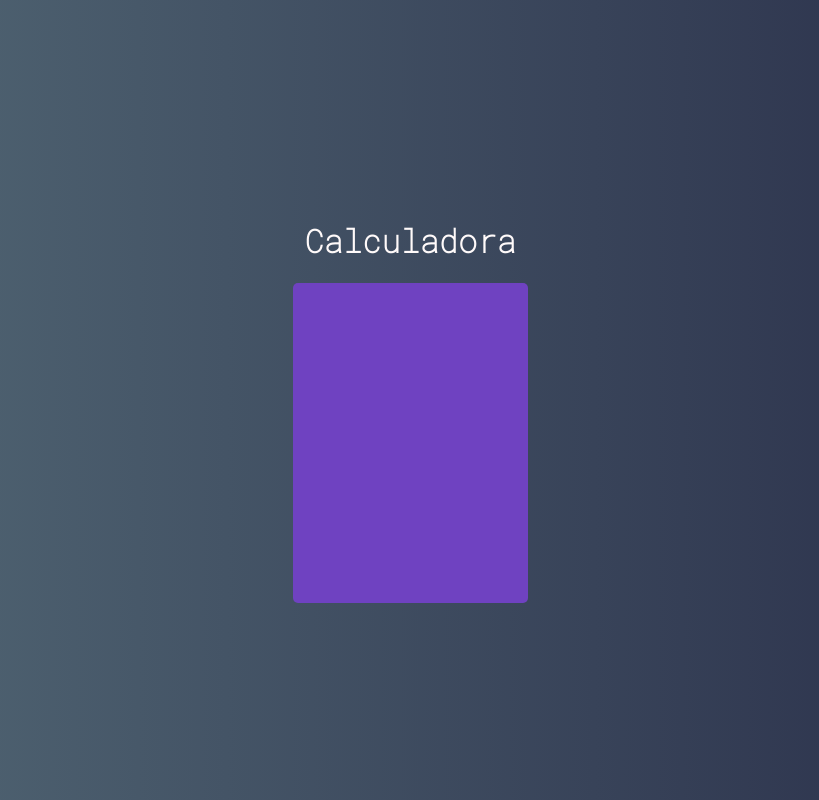
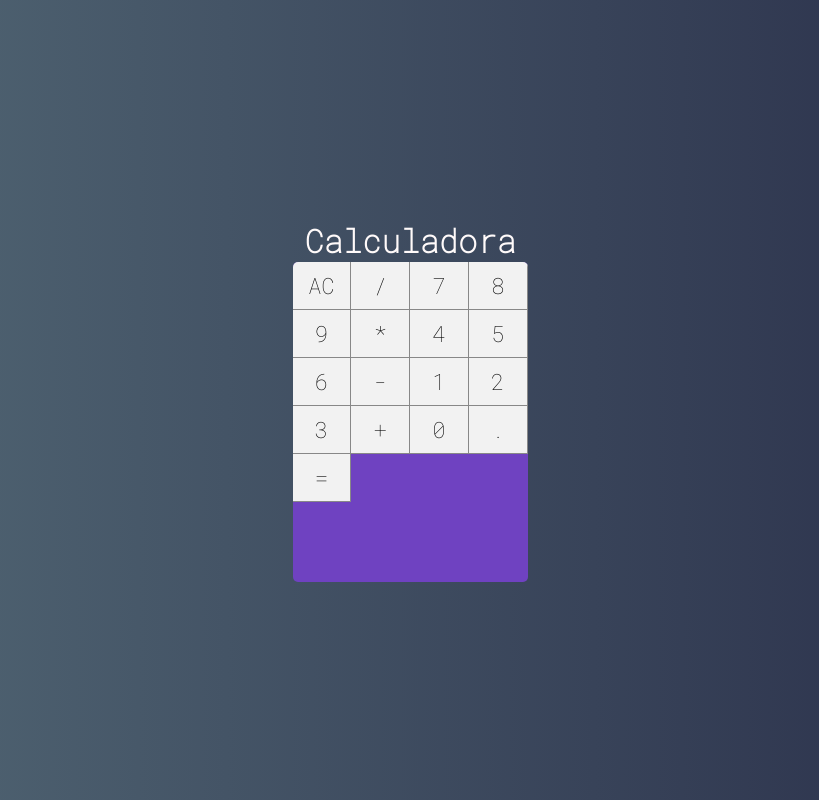
Before and after one commit to TonyDev77/calculator-react, a React (Create React App) app: page / in a window 1280 px wide. Shown: the whole page, without its empty margins (230-1049 px from the left). Built offline with nearby package versions, Linux system fonts and the light colour scheme.

Commit message:
Buttons calculator created

```diff
--- /dev/null
+++ b/src/components/Button.css
@@ -0,0 +1,13 @@
+:root {
+    --bg-button: #f2f2f2;
+    --border-button: solid 1px #888;
+}
+
+.button {
+    font-size: 1.4em;
+    background-color: var(--bg-button);
+    border: none;
+    border-right: var(--border-button);
+    border-bottom: var(--border-button);
+    outline: none;
+}
--- /dev/null
+++ b/src/components/Button.jsx
@@ -0,0 +1,8 @@
+import React from "react";
+import "./Button.css";
+
+const props = (props) => {
+    return <button className="button"> { props.label } </button>
+}
+
+export default props;
--- a/src/index.css
+++ b/src/index.css
@@ -5,10 +5,11 @@
 
 * {
   font-family: "RobotoMono", "monospace";
+  /*padding: 0;*/
+  margin: 0;
 }
 
 body {
-
   display: flex;
   height: 100vh;
   justify-content: center;
@@ -18,15 +19,4 @@
   color: snow;
   background: linear-gradient(to right, rgb(83, 105, 118), rgb(41, 46, 73));
 
-  margin: 0;
-  font-family: -apple-system, BlinkMacSystemFont, 'Segoe UI', 'Roboto', 'Oxygen',
-    'Ubuntu', 'Cantarell', 'Fira Sans', 'Droid Sans', 'Helvetica Neue',
-    sans-serif;
-  -webkit-font-smoothing: antialiased;
-  -moz-osx-font-smoothing: grayscale;
 }
-
-code {
-  font-family: source-code-pro, Menlo, Monaco, Consolas, 'Courier New',
-    monospace;
-}
--- a/src/main/Calculator.css
+++ b/src/main/Calculator.css
@@ -1,7 +1,12 @@
 .calculator {
+    display: grid;
+    grid-template-columns: repeat(4, 25%);
+    grid-template-rows: repeat(5, 48px);
+
     height: 320px;
     width: 235px;
     border-radius: 5px;
     overflow: hidden;
     background-color: #6f42c1;
+
 }
--- a/src/main/Calculator.jsx
+++ b/src/main/Calculator.jsx
@@ -1,11 +1,28 @@
 import React, { Component } from "react";
 import "./Calculator.css";
+import Button from "../components/Button";
 
 class Calculator extends Component {
    render() {
        return (
            <div className="calculator">
-
+                <Button label="AC" />
+                <Button label="/" />
+                <Button label="7" />
+                <Button label="8" />
+                <Button label="9" />
+                <Button label="*" />
+                <Button label="4" />
+                <Button label="5" />
+                <Button label="6" />
+                <Button label="-" />
+                <Button label="1" />
+                <Button label="2" />
+                <Button label="3" />
+                <Button label="+" />
+                <Button label="0" />
+                <Button label="." />
+                <Button label="=" />
            </div>
        )
    }
```
